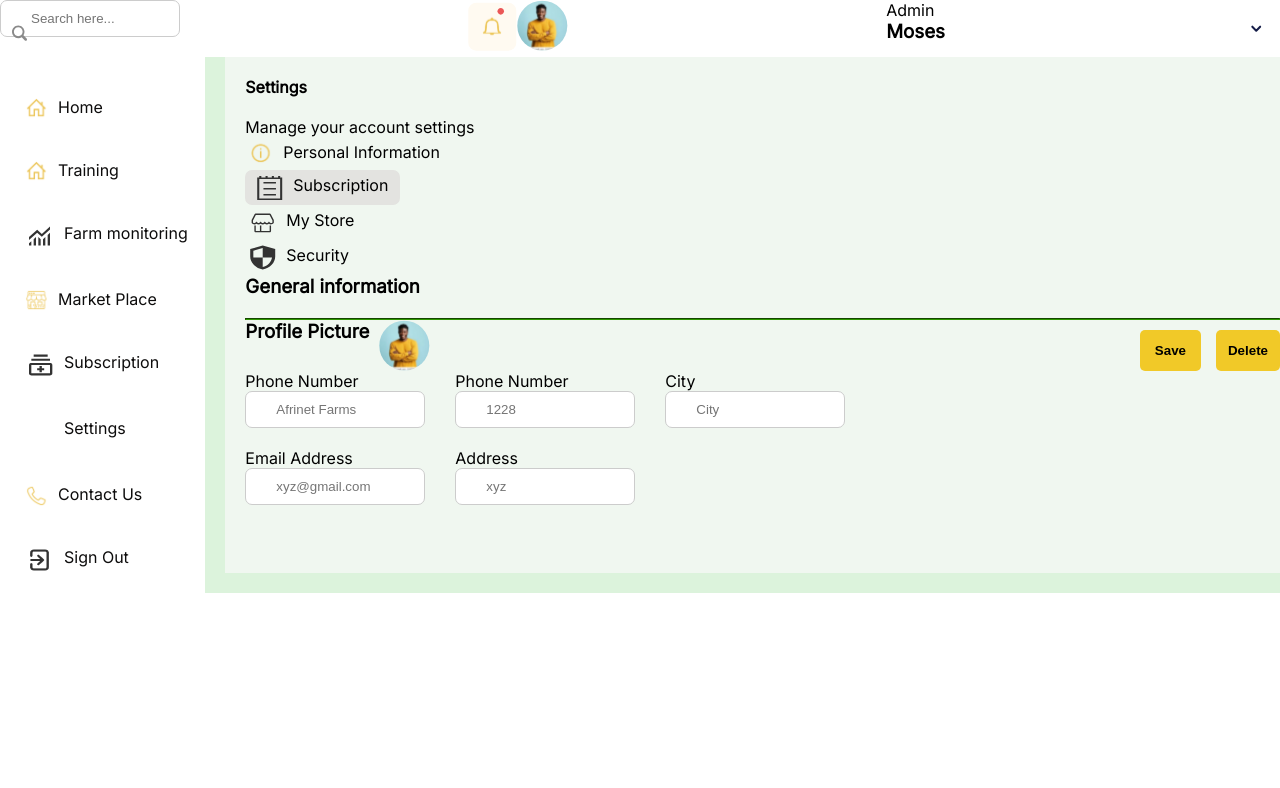
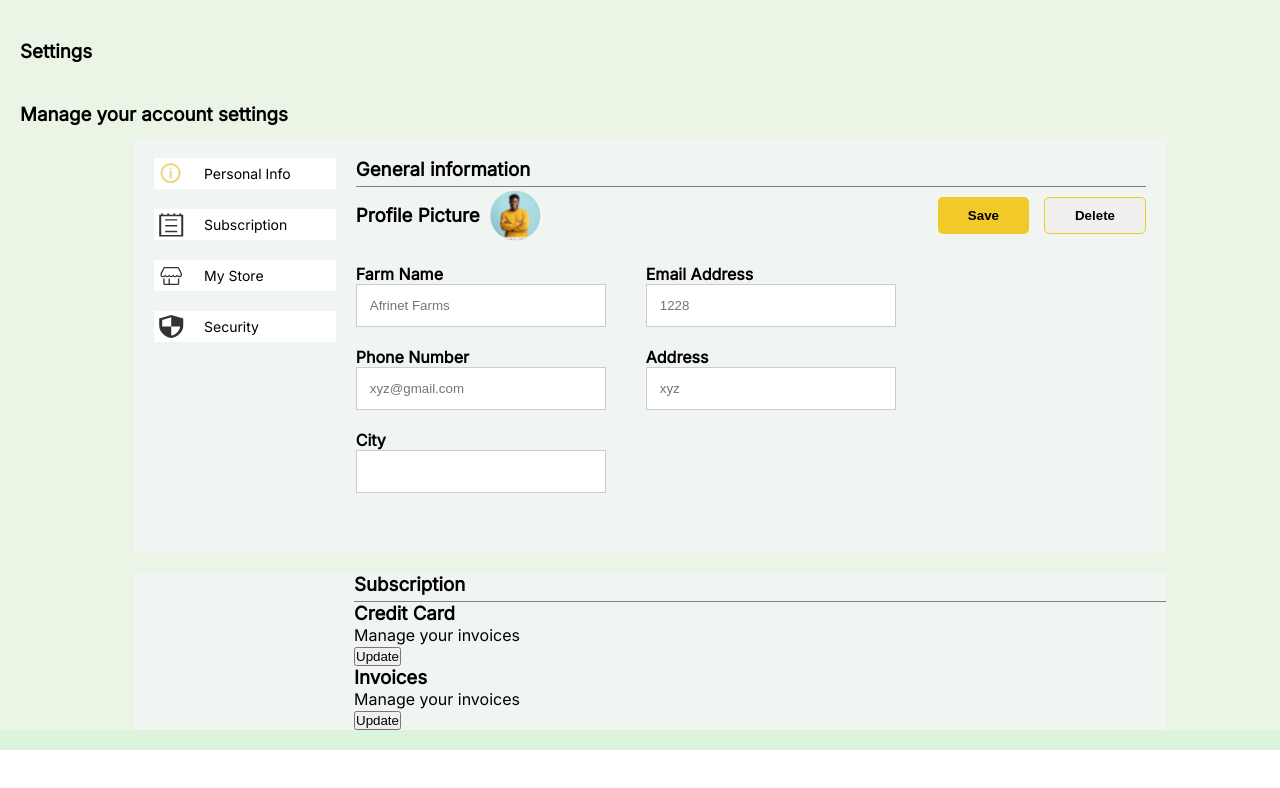
Before and after one commit to Ahnob/agritechcapstonereact, a React (Vite) app: page /settings in a window 1280 px wide. Shown: the top 788 px of the page. Built offline with nearby package versions, Linux system fonts and the light colour scheme.

Commit message:
made some amends on the settings

```diff
--- a/src/components/Dashboard/Settings/Settings.css
+++ b/src/components/Dashboard/Settings/Settings.css
@@ -29,8 +29,7 @@
   fill: black;
 }
 .sidebar-list:hover {
-  background-color: rgb(33, 112, 33);
-  /* padding: 10px 20px 10px 5px; */
+  background-color: #2e9900;
   border-radius: 7px;
 }
 .search-container {
@@ -39,46 +38,51 @@
 }
 
 input[type="text"] {
-  padding: 10px 10px 10px 30px;
+  padding: 13px;
   border: 1px solid #ccc;
-  border-radius: 7px;
+  border-radius: 25x;
   cursor: pointer;
-  margin-bottom: 20px;
-  width: 180px; /* Adjust as needed */
+  width: 250px;
 }
 
+.general-information {
+  flex: 1;
+}
 .save-button {
-  padding: 8px 15px;
+  padding: 10px 30px;
   border-radius: 5px;
   background-color: rgb(241, 201, 40);
   color: rgb(0, 0, 0);
   font-weight: 900;
   border: none;
   cursor: pointer;
-  margin-top: 10px;
+  margin: 10px 0;
 }
 
 .delete-button {
-  padding: 5px 12px;
+  padding: 10px 30px;
   border-radius: 5px;
-  background-color: rgb(241, 201, 40);
   color: rgb(0, 0, 0);
   font-weight: 900;
-  border: none;
+  border: 1px solid rgb(241, 201, 40);
   cursor: pointer;
-  margin-top: 10px;
+  margin: 10px 0;
 }
 
 .search-icon {
   position: absolute;
   width: 15px; /* Adjust as needed */
   height: auto;
-  top: 25px;
+  top: 11px;
   margin-left: 12px;
 }
 
 .bottom {
   margin-top: auto;
+}
+
+.top-container {
+  font-weight: 700;
 }
 
 .top-section {
@@ -88,14 +92,21 @@ input[type="text"] {
 }
 
 .second-container {
-  background-color: rgb(240, 247, 240);
+  background: #eaf5e6;
   margin-bottom: 20px;
   width: 100%;
   padding-left: 20px;
 }
 
+.second-part-setting {
+  background-color: rgb(240, 247, 240);
+  margin-top: 20px;
+  width: 100%;
+  padding-left: 20px;
+}
+
 .setting-header {
-  margin: 20px 0;
+  margin: 40px 0;
 }
 
 .second-section {
@@ -106,16 +117,39 @@ input[type="text"] {
   display: flex;
 }
 
+.information {
+  display: flex;
+  gap: 20px;
+  background-color: rgb(241, 245, 241);
+  padding: 20px;
+}
+
+.subscription {
+  background-color: rgb(241, 245, 241);
+  padding-left: 220px;
+}
+.sections {
+  display: flex;
+  flex-direction: column;
+  gap: 20px;
+  margin: 12px auto 0 auto;
+  max-width: 1032px;
+}
+
 .third-section {
-  display: none;
+  display: flex;
+  gap: 20px;
 }
 
 .label {
   display: block;
+  margin-top: 20px;
+  font-weight: bolder;
 }
 
-.hr {
-  width: 100%;
+.border-bottom {
+  border-bottom: 1px inset grey;
+  padding-bottom: 5px;
 }
 
 .profile-section {
@@ -126,6 +160,11 @@ input[type="text"] {
 .profile {
   display: flex;
   gap: 10px;
+  align-items: center;
+}
+
+.profile-heading {
+  min-width: max-content;
 }
 
 .settings-container {
@@ -139,23 +178,44 @@ input[type="text"] {
 }
 
 .padding-icons {
-  padding: 10px 10px;
   display: flex;
-  width: 100%;
-  gap: 10px;
-  padding: 5px;
+  min-width: max-content;
+  gap: 20px;
+  background-color: white;
+  align-items: center;
+  padding: 3px 45px 3px 5px;
+  font-size: 14px;
 }
 
-.icons {
-  padding: 5px 12px;
-  background-color: rgb(227, 227, 224);
-  width: max-content;
-  border-radius: 7px;
+.padding-icons:hover {
+  background: #2e9900;
+  cursor: pointer;
 }
 
+.input-padding {
+  margin: 0 0 70px 0;
+}
+
+.icon {
+  width: 25px;
+  height: 25px;
+  color: black;
+}
+
+.personal-information {
+  display: flex;
+  flex-direction: column;
+  gap: 20px;
+}
+
+.icons:hover {
+  cursor: pointer;
+  background-color: #2e9900;
+}
 .input-field-container {
   display: flex;
-  gap: 30px;
+  gap: 40px;
+  margin-bottom: 40px;
 }
 
 @media only screen and (min-device-width: 768px) and (max-device-width: 1024px) {
--- a/src/components/Dashboard/Settings/Settings.jsx
+++ b/src/components/Dashboard/Settings/Settings.jsx
@@ -21,7 +21,7 @@ function Settings() {
   return (
     <>
       <div className="settings-container">
-        <div className="top-section">
+        {/* <div className="top-section">
           <div className="search-container">
             <img src={searchicon} alt="search" className="search-icon" />
             <input type="text" placeholder="Search here..." />
@@ -35,10 +35,10 @@ function Settings() {
             <h3>Moses</h3>
           </div>
           <img className="second-section" src={dropdown} />
-        </div>
+        </div> */}
         <div className="third-section">
           {/* <img src={logo} /> */}
-          <ul className="sidebar">
+          {/* <ul className="sidebar">
             <li className="sidebar-list">
               <img className="setting-icon" src={homeicon} />
               <a href="#welcome" className="sidebar-anchor">
@@ -87,36 +87,39 @@ function Settings() {
                 Sign Out
               </a>
             </li>
-          </ul>
+          </ul> */}
           <div className="second-container">
-            <h4 className="setting-header">Settings</h4>
-            <p> Manage your account settings</p>
-            <div>
+            <div className="top-container">
+              <h3 className="setting-header">Settings</h3>
+              <h3> Manage your account settings</h3>
+            </div>
+            <div className="sections">
+              <div className="information">
+                <div className="personal-information">
                   <div className="padding-icons">
-                <img src={infoicon} />
-                <p>Personal Information</p>
+                    <img className="icon" src={infoicon} />
+                    <p>Personal Info</p>
                   </div>
-              <div className="padding-icons icons">
-                <img src={subscriptionicon} />
+                  <div className="padding-icons">
+                    <img className="icon" src={subscriptionicon} />
                     <p>Subscription</p>
                   </div>
                   <div className="padding-icons">
-                <img src={mystore} />
+                    <img className="icon" src={mystore} />
                     <span>My Store</span>
                   </div>
                   <div className="padding-icons">
-                <img className="color" src={securityicon} />
+                    <img className="icon" src={securityicon} />
                     <span>Security</span>
                   </div>
                 </div>
-            <div>
-              <h3>General information</h3>
-              <hr className="hr" />
-            </div>
+
+                <div className="general-information">
+                  <h3 className="border-bottom">General information</h3>
                   <div>
                     <div className="profile-section">
                       <div className="profile">
-                  <h3>Profile Picture</h3>
+                        <h3 className="profile-heading">Profile Picture</h3>
                         <img src={profileimage} />
                       </div>
                       <div className="settings-button">
@@ -124,21 +127,24 @@ function Settings() {
                         <button className="delete-button">Delete</button>
                       </div>
                     </div>
-
                     <div className="input-field-container">
                       <div className="input-field">
                         <label className="label" htmlFor="phoneNumber">
+                          Farm Name
+                        </label>
+                        <input type="text" placeholder="Afrinet Farms"></input>
+                        <label className="label" htmlFor="Phone Number">
                           Phone Number
                         </label>
-                  <input type="text" placeholder="Afrinet Farms"></input>
-                  <label className="label" htmlFor="Email Address">
+                        <input type="text" placeholder="xyz@gmail.com" />
+                        <label className="label" htmlFor="city">
+                          City
+                        </label>
+                        <input type="text" placeholder="" />
+                      </div>
+                      <div className="input-field input-padding">
+                        <label className="label" htmlFor="Email address">
                           Email Address
-                  </label>
-                  <input type="text" placeholder="xyz@gmail.com" />
-                </div>
-                <div className="input-field">
-                  <label className="label" htmlFor="phoneNumber">
-                    Phone Number
                         </label>
                         <input type="text" placeholder="1228" />
                         <label className="label" htmlFor="address">
@@ -146,11 +152,19 @@ function Settings() {
                         </label>
                         <input type="text" placeholder="xyz" />
                       </div>
+                    </div>
+                  </div>
+                </div>
+              </div>
+              <div className="subscription">
+                <h3 className="border-bottom">Subscription</h3>
+                <h3>Credit Card</h3>
+                <p>Manage your invoices</p>
+                <button>Update</button>
                 <div>
-                  <label className="label" htmlFor="city">
-                    City
-                  </label>
-                  <input type="text" placeholder="City" />
+                  <h3>Invoices</h3>
+                  <p>Manage your invoices</p>
+                  <button>Update</button>
                 </div>
               </div>
             </div>
```
Also changed, not shown: src/components/Dashboard/Dashboard.jsx (added). Lines whose indentation alone changed are shown as unchanged.
